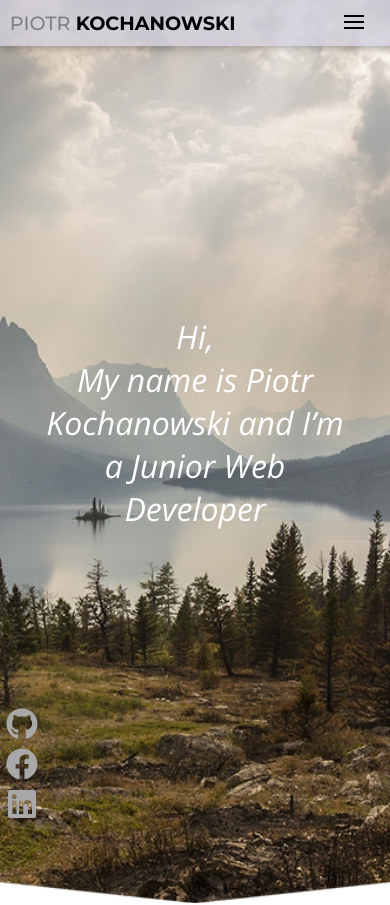
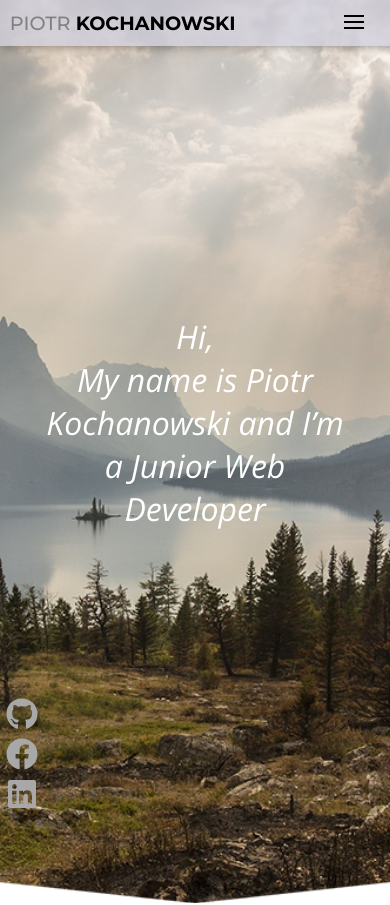
Before and after one commit to kohan14/Portfolio-App-Frontend, an Angular app: page / in a window 390 px wide. Shown: the top 905 px of the page. Built offline with nearby package versions, Linux system fonts and the light colour scheme; a web font is replaced by a local one.

Commit message:
tweaks for Rdesign

```diff
--- a/src/app/app.component.css
+++ b/src/app/app.component.css
@@ -16,7 +16,7 @@
     justify-content: space-evenly;
     align-content: center;
     z-index: 999;
-    bottom: 10px;
+    bottom: 20px;
     left:10px;
 }
 a:link, a:visited, a:hover, a:active {
@@ -39,7 +39,7 @@ footer{
 @media (max-width: 700px)
 {
     .widget-container{
-        bottom: 20px;
+        bottom: 30px;
         left:2px;
     }
     .ic-size{
--- a/src/app/projects/projects.component.css
+++ b/src/app/projects/projects.component.css
@@ -159,7 +159,7 @@ img {
     .box .description{
         font-size: 0.7rem;
     }
-    .box .box-button-1{
+    .box .box-button-1,.box .box-button-2{
         font-size: 0.8rem;
     }
     .box .details{
```
